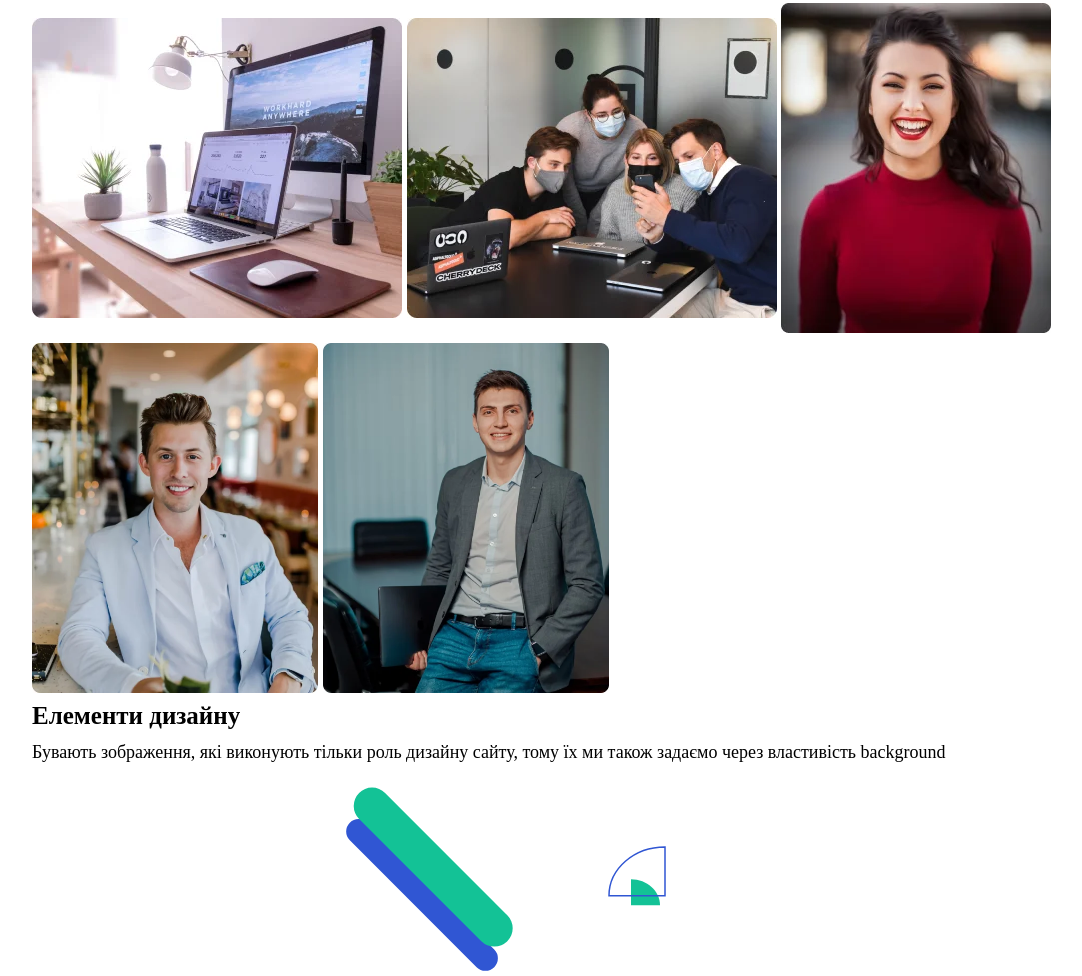
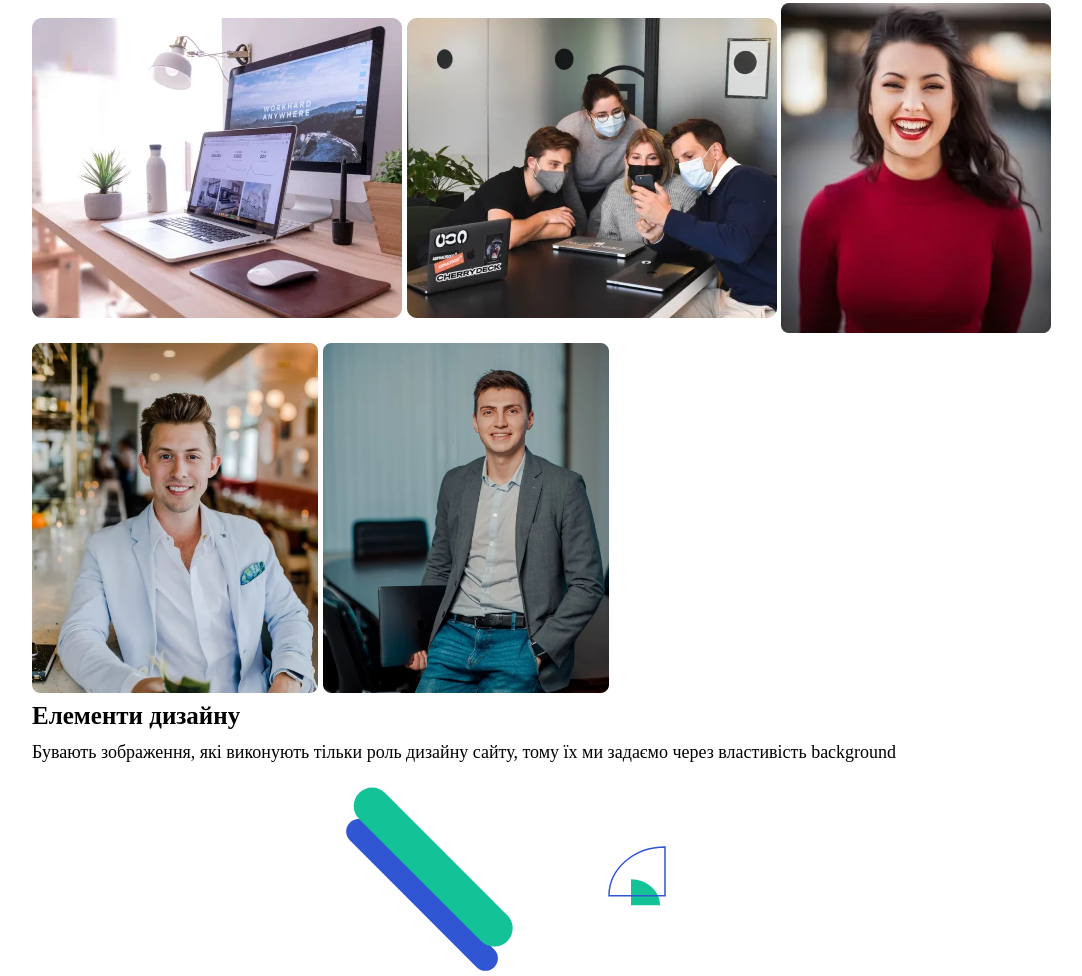
Before and after one commit to Cheburashka0072/homework, a plain HTML site: page homework_9/index.html in a window 1280 px wide. Shown: the part 1307-2283 px from the top of the page, without its empty margins (3-1085 px from the left). Drawn offline with Linux system fonts and the light colour scheme.

Commit message:
Update index.html

```diff
--- a/homework_9/index.html
+++ b/homework_9/index.html
@@ -66,7 +66,7 @@
 		<div class="block__elements">
 			<div class="container">
 				<h3 class="title">Елементи дизайну</h3>
-				<p class="text">Бувають зображення, які виконують тільки роль дизайну сайту, тому їх ми також задаємо через
+				<p class="text">Бувають зображення, які виконують тільки роль дизайну сайту, тому їх ми задаємо через
 					властивість background</p>
 				<div class="elements">
 				</div>
```
